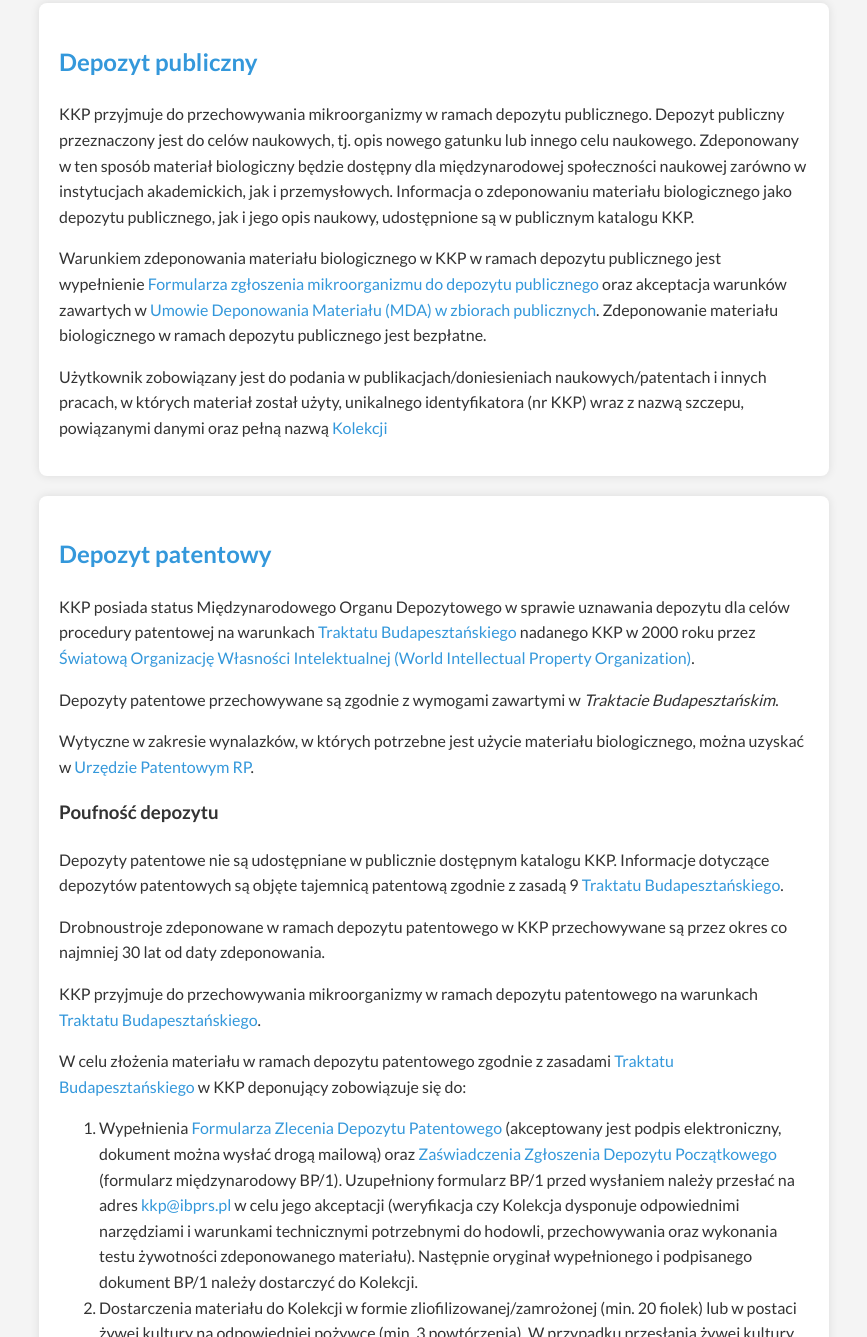
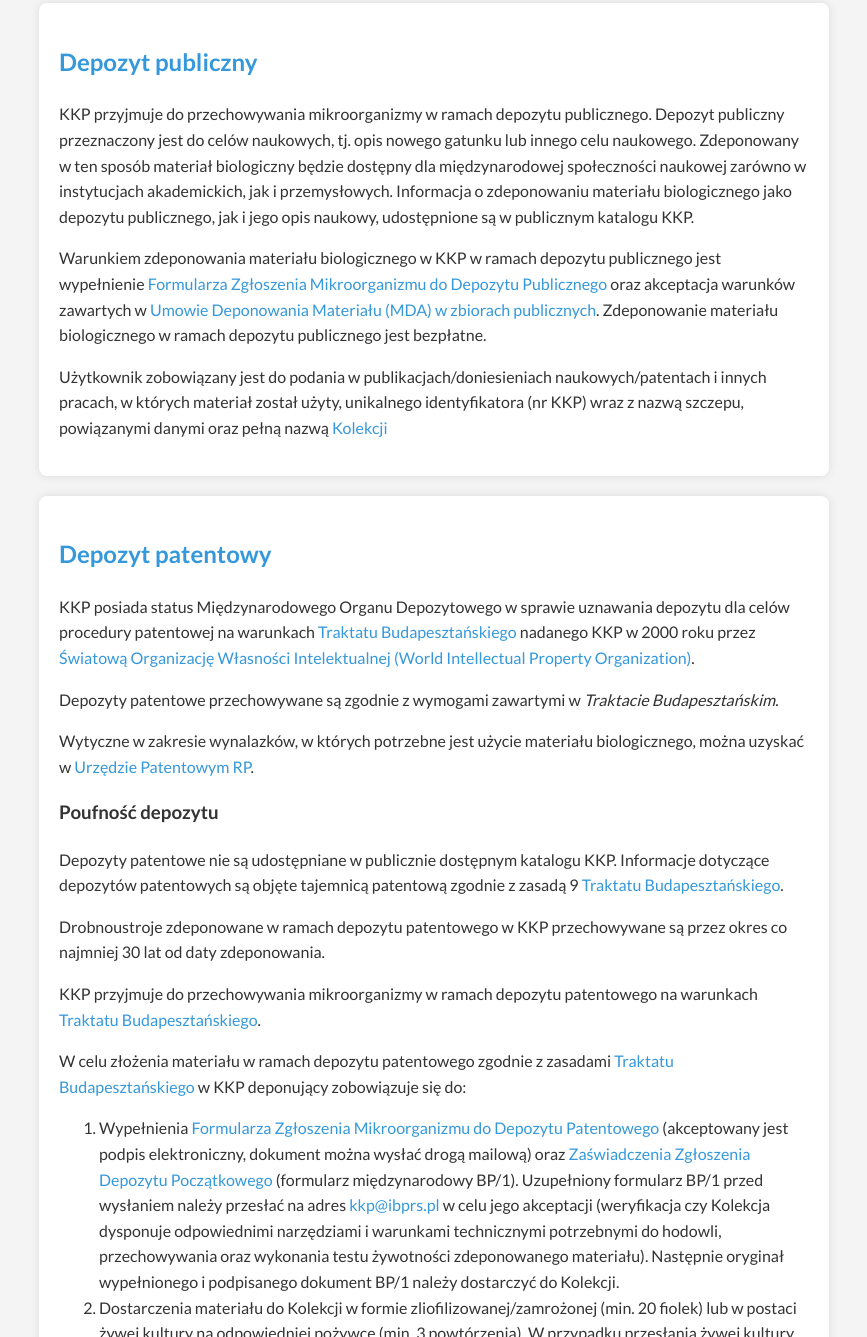
Before and after one commit to adrianwojtczak/KKP-MicroStrainSearch, a website built with Parcel: page src/services.html in a window 1280 px wide. Shown: the part 1311-2648 px from the top of the page, without its empty margins (391-1258 px from the left). Built offline with nearby package versions, Linux system fonts and the light colour scheme.

Commit message:
Update services

```diff
--- a/src/services.html
+++ b/src/services.html
@@ -145,7 +145,7 @@
 						<p>
 							Warunkiem zdeponowania materiału biologicznego w KKP w ramach depozytu publicznego
 							jest wypełnienie
-							<a>Formularza zgłoszenia mikroorganizmu do depozytu publicznego</a> oraz akceptacja
+							<a>Formularza Zgłoszenia Mikroorganizmu do Depozytu Publicznego</a> oraz akceptacja
 							warunków zawartych w <a>Umowie Deponowania Materiału (MDA) w zbiorach publicznych</a>.
 							Zdeponowanie materiału biologicznego w ramach depozytu publicznego jest bezpłatne.
 						</p>
@@ -218,7 +218,7 @@
 							</p>
 							<ol>
 								<li>
-									Wypełnienia <a>Formularza Zlecenia Depozytu Patentowego</a> (akceptowany jest
+									Wypełnienia <a>Formularza Zgłoszenia Mikroorganizmu do Depozytu Patentowego</a> (akceptowany jest
 									podpis elektroniczny, dokument można wysłać drogą mailową) oraz
 									<a>Zaświadczenia Zgłoszenia Depozytu Początkowego</a> (formularz międzynarodowy
 									BP/1). Uzupełniony formularz BP/1 przed wysłaniem należy przesłać na adres
```
Also changed, not shown: 4 other files.
